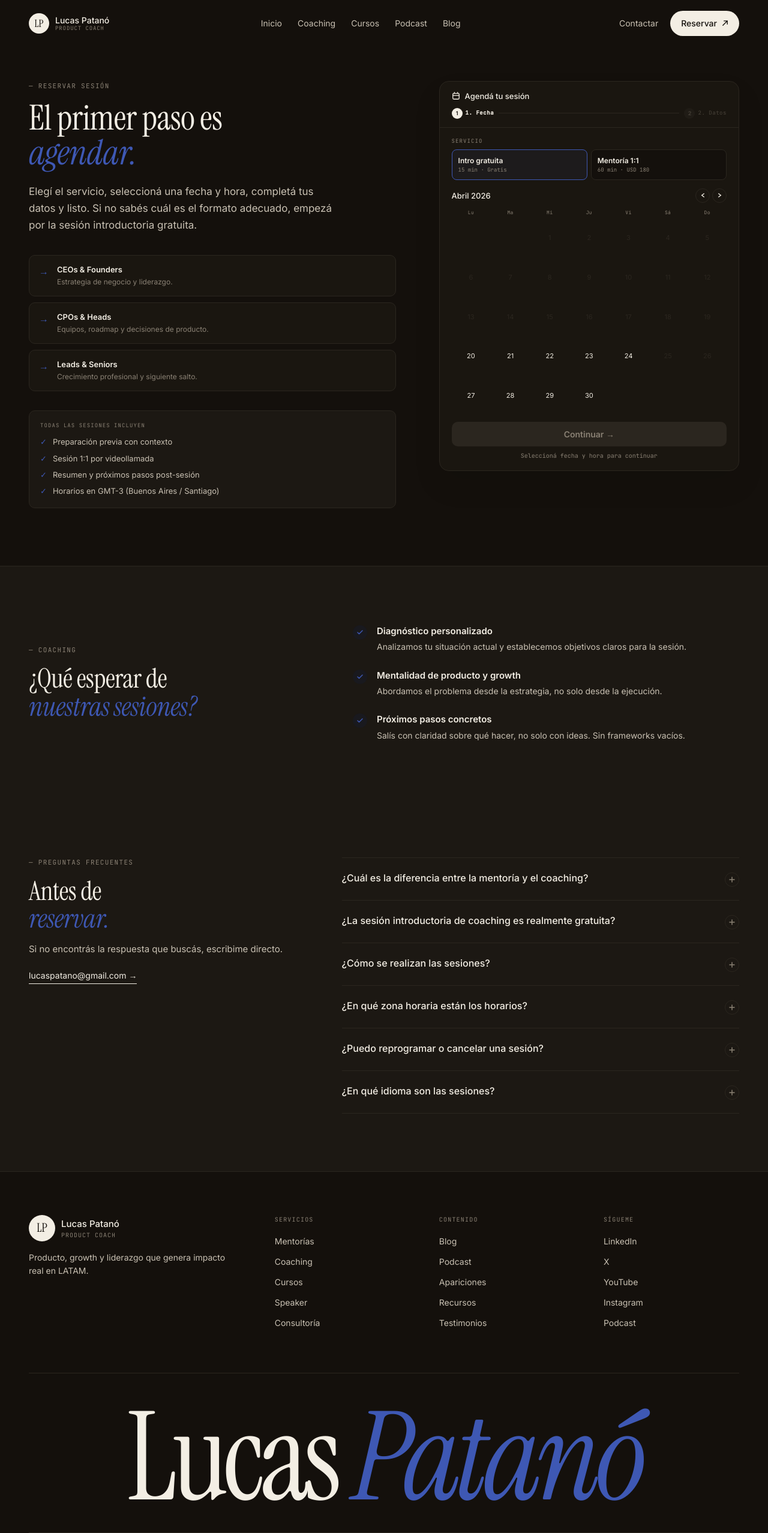
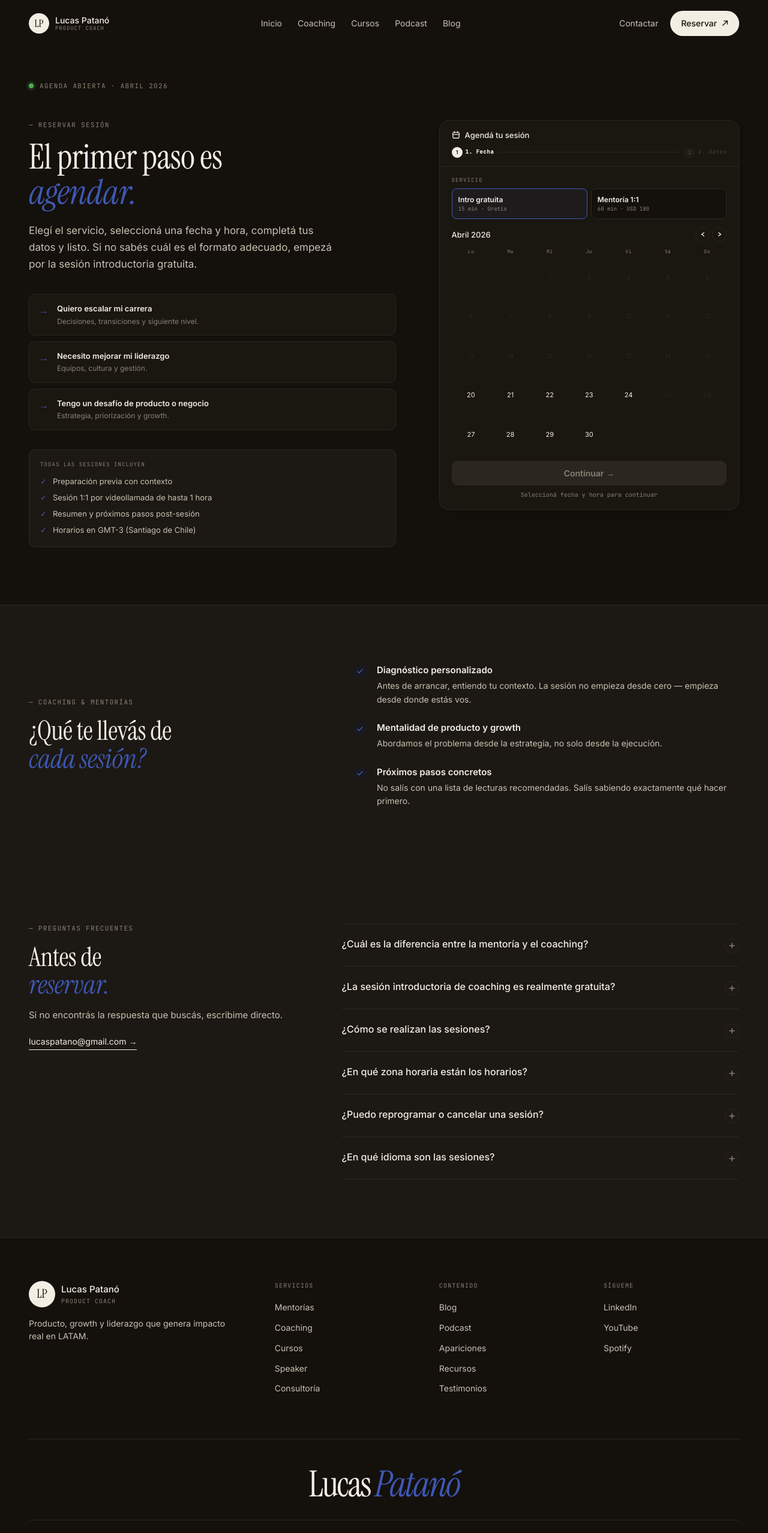
Before and after one commit to crisva/lucas-site, a Next.js app: page /reservar in a window 1280 px wide. Shown: the top 2555 px of the page at 60% size. Built offline with nearby package versions, Linux system fonts and the light colour scheme.

Commit message:
fix: ajustes About, Services, Footer y ReservarHero

```diff
--- a/components/Footer.tsx
+++ b/components/Footer.tsx
@@ -3,9 +3,31 @@
 import { useBreakpoint } from '@/hooks/useBreakpoint'
 
 const cols = [
-  { t: 'Servicios', l: ['Mentorías', 'Coaching', 'Cursos', 'Speaker', 'Consultoría'] },
-  { t: 'Contenido', l: ['Blog', 'Podcast', 'Apariciones', 'Recursos', 'Testimonios'] },
-  { t: 'Sígueme',   l: ['LinkedIn', 'X', 'YouTube', 'Instagram', 'Podcast'] },
+  {
+    t: 'Servicios', l: [
+      { label: 'Mentorías', href: '#' },
+      { label: 'Coaching', href: '#' },
+      { label: 'Cursos', href: '#' },
+      { label: 'Speaker', href: '#' },
+      { label: 'Consultoría', href: '#' },
+    ]
+  },
+  {
+    t: 'Contenido', l: [
+      { label: 'Blog', href: '#' },
+      { label: 'Podcast', href: '#' },
+      { label: 'Apariciones', href: '#' },
+      { label: 'Recursos', href: '#' },
+      { label: 'Testimonios', href: '#' },
+    ]
+  },
+  {
+    t: 'Sígueme', l: [
+      { label: 'LinkedIn', href: 'https://www.linkedin.com/in/lucaspatano/', external: true },
+      { label: 'YouTube', href: 'https://www.youtube.com/@hackeandoproductos', external: true },
+      { label: 'Spotify', href: 'https://open.spotify.com/show/6MSn0GCobgEfJNlddXg0eW', external: true },
+    ]
+  },
 ]
 
 export default function Footer() {
@@ -46,16 +68,24 @@ export default function Footer() {
               <div className="mono" style={{ fontSize: 10, color: 'var(--muted)', letterSpacing: '0.12em', textTransform: 'uppercase', marginBottom: 16 }}>{c.t}</div>
               <ul style={{ listStyle: 'none', padding: 0, margin: 0, display: 'flex', flexDirection: 'column', gap: 9 }}>
                 {c.l.map(item => (
-                  <li key={item}><a style={{ fontSize: 14, color: 'var(--ink-2)' }}>{item}</a></li>
+                  <li key={item.label}>
+                    <a
+                      href={item.href}
+                      {...('external' in item && item.external ? { target: '_blank', rel: 'noopener noreferrer' } : {})}
+                      style={{ fontSize: 14, color: 'var(--ink-2)' }}
+                    >
+                      {item.label}
+                    </a>
+                  </li>
                 ))}
               </ul>
             </div>
           ))}
         </div>
 
-        {/* Wordmark */}
+        {/* Wordmark — fijo en 60px */}
         <div style={{ borderTop: '1px solid var(--line)', padding: isMobile ? '32px 0 24px' : '48px 0 32px' }}>
-          <div className="serif" style={{ fontSize: 'clamp(52px, 16vw, 240px)', lineHeight: 0.9, letterSpacing: '-0.04em', textAlign: 'center' }}>
+          <div className="serif" style={{ fontSize: 60, lineHeight: 0.9, letterSpacing: '-0.04em', textAlign: 'center' }}>
             Lucas <em style={{ color: 'var(--accent)' }}>Patanó</em>
           </div>
         </div>
--- a/components/Numbers.tsx
+++ b/components/Numbers.tsx
@@ -5,7 +5,7 @@ import { useBreakpoint } from '@/hooks/useBreakpoint'
 const stats = [
   { v: '+15 años', l: 'Experiencia en producto y negocio digital' },
   { v: '+10.000', l: 'Seguidores en Linkedin' },
-  { v: '+50', l: 'Mentorías en LATAM' },
+  { v: '+60', l: 'Mentorías en LATAM' },
   { v: '+40', l: 'Charlas, entrevistas y apariciones' },
 ]
 
--- a/components/Services.tsx
+++ b/components/Services.tsx
@@ -114,9 +114,9 @@ const items = [
   {
     tag: 'Formación',
     t: 'Cursos',
-    d: 'Cohortes sincrónicas para PMs que quieren crecer o quienes quieren entrar al mundo del producto. Growth, UX, Liderazgo y Fintech. En asociación con Product Hub.',
-    meta: 'Ver próximas cohortes en Product Hub',
-    cta: 'Ver en Product Hub',
+    d: 'Cohortes sincrónicas para quienes quieren crecer o quieren entrar al mundo del product management. Clases con teoría, práctica y experiencia.',
+    meta: 'En asociación con Product Hub',
+    cta: 'Ver próximos cohortes',
     ctaHref: 'https://producthub.la',
   },
   {
--- a/components/WhyMe.tsx
+++ b/components/WhyMe.tsx
@@ -7,7 +7,7 @@ const rows = [
     n: '01',
     e: 'Experiencia real',
     k: 'Producto',
-    t: 'Empecé desde abajo. Llegué hasta arriba. Y sé lo que pasa en cada escalón.',
+    t: 'Empecé desde abajo. Llegué hasta arriba. Sé lo que pasa en cada escalón.',
     d: 'Comencé como Analista de Producto y fui pasando por todos los roles — Product Owner, PM, CPO — en corporaciones y startups. No adapto teorías: traigo lo que aprendí tomando decisiones reales en cada etapa.',
   },
   {
--- a/components/reservar/ReservarFAQ.tsx
+++ b/components/reservar/ReservarFAQ.tsx
@@ -6,27 +6,27 @@ import { useBreakpoint } from '@/hooks/useBreakpoint'
 const faqs = [
   {
     q: '¿Cuál es la diferencia entre la mentoría y el coaching?',
-    a: 'La mentoría 1:1 es una sesión puntual para resolver algo concreto — una decisión, una situación específica, un desbloqueo. El Product Coaching es un proceso de mediano o largo plazo con sesiones regulares, objetivos definidos y seguimiento. Si no sabés cuál necesitás, empezá por la sesión introductoria gratuita.',
+    a: 'La mentoría 1:1 es una sesión puntual para resolver algo concreto — una decisión, una situación específica, un desbloqueo. El Product Coaching es un proceso de mediano y largo plazo con sesiones regulares, objetivos definidos y seguimiento. Si no sabés cuál necesitás, empezá por la sesión introductoria gratuita.',
   },
   {
     q: '¿La sesión introductoria de coaching es realmente gratuita?',
-    a: 'Sí. Es una sesión de 15 minutos sin cargo y sin compromiso. El objetivo es que nos conozcamos, que cuentes tu situación y que veas si el proceso de coaching tiene sentido para vos.',
+    a: 'Sí, sin ningún compromiso. Son 15 minutos para conocernos, entender dónde estás y ver si tiene sentido arrancar juntos. No necesitás tarjeta ni datos de pago para agendarla.',
   },
   {
     q: '¿Cómo se realizan las sesiones?',
-    a: 'Todas las sesiones son por videollamada (Google Meet o Zoom). Al confirmar la reserva te llega un email con el link correspondiente.',
+    a: 'Todas las sesiones son por videollamada. Recibís el link de acceso al confirmar la reserva.',
   },
   {
     q: '¿En qué zona horaria están los horarios?',
-    a: 'Todos los horarios están en GMT-3 (Buenos Aires / Santiago de Chile). Si estás en otra zona horaria, convertí el horario antes de reservar.',
+    a: 'Los horarios están en GMT-3 (Santiago de Chile). Si estás en otro país, el calendario los adapta automáticamente a tu zona horaria local.',
   },
   {
     q: '¿Puedo reprogramar o cancelar una sesión?',
-    a: 'Sí, con al menos 24 horas de anticipación. Escribime directamente a lucaspatano@gmail.com o por WhatsApp para coordinar.',
+    a: 'Sí. Podés reprogramar hasta 24 horas antes de la sesión sin costo. Cancelaciones con menos de 24 horas de anticipación no tienen reembolso.',
   },
   {
     q: '¿En qué idioma son las sesiones?',
-    a: 'En español. Puedo hacer sesiones en inglés si es necesario, pero el foco está en la comunidad hispanohablante de LATAM.',
+    a: 'Las sesiones son en español.',
   },
 ]
 
@@ -85,7 +85,7 @@ export default function ReservarFAQ() {
                     transition: 'transform 0.2s',
                   }}>
                     <svg width="10" height="10" viewBox="0 0 10 10" fill="none">
-                      <path d="M5 1V9M1 5H9" stroke="currentColor" strokeWidth="1.5" strokeLinecap="round"/>
+                      <path d="M5 1V9M1 5H9" stroke="currentColor" strokeWidth="1.5" strokeLinecap="round" />
                     </svg>
                   </span>
                 </button>
--- a/components/reservar/ReservarHero.tsx
+++ b/components/reservar/ReservarHero.tsx
@@ -18,9 +18,9 @@ function getDiasDelMes(year: number, month: number) {
 }
 
 const audiencia = [
-  { t: 'CEOs & Founders', d: 'Estrategia de negocio y liderazgo.' },
-  { t: 'CPOs & Heads', d: 'Equipos, roadmap y decisiones de producto.' },
-  { t: 'Leads & Seniors', d: 'Crecimiento profesional y siguiente salto.' },
+  { t: 'Quiero escalar mi carrera', d: 'Decisiones, transiciones y siguiente nivel.' },
+  { t: 'Necesito mejorar mi liderazgo', d: 'Equipos, cultura y gestión.' },
+  { t: 'Tengo un desafío de producto o negocio', d: 'Estrategia, priorización y growth.' },
 ]
 
 const payMethods = [
@@ -66,6 +66,22 @@ export default function ReservarHero() {
   return (
     <section style={{ padding: isMobile ? '40px 0 64px' : '56px 0 96px' }}>
       <div className="wrap">
+
+        {/* Status row — mes y año actuales */}
+        <div style={{
+          display: 'flex',
+          justifyContent: isMobile ? 'flex-start' : 'space-between',
+          alignItems: 'center', marginBottom: isMobile ? 32 : 48, gap: 16, flexWrap: 'wrap',
+        }}>
+          <div style={{ display: 'flex', alignItems: 'center', gap: 10 }} className="mono">
+            <span style={{ width: 8, height: 8, borderRadius: 999, background: '#4CAF50', boxShadow: '0 0 0 4px rgba(76,175,80,0.15)', flexShrink: 0 }} />
+            <span style={{ fontSize: 11, color: 'var(--muted)', letterSpacing: '0.12em', textTransform: 'uppercase' }}>
+              Agenda abierta · {MESES[new Date().getMonth()]} {new Date().getFullYear()}
+            </span>
+          </div>
+
+        </div>
+
         <div style={{
           display: 'grid',
           gridTemplateColumns: isMobile ? '1fr' : isTablet ? '1fr' : '1.1fr 0.9fr',
@@ -105,9 +121,9 @@ export default function ReservarHero() {
               <ul style={{ listStyle: 'none', padding: 0, margin: 0, display: 'flex', flexDirection: 'column', gap: 7 }}>
                 {[
                   'Preparación previa con contexto',
-                  'Sesión 1:1 por videollamada',
+                  'Sesión 1:1 por videollamada de hasta 1 hora',
                   'Resumen y próximos pasos post-sesión',
-                  'Horarios en GMT-3 (Buenos Aires / Santiago)',
+                  'Horarios en GMT-3 (Santiago de Chile)',
                 ].map((item, i) => (
                   <li key={i} style={{ display: 'flex', gap: 10, alignItems: 'flex-start', fontSize: 13, color: 'var(--ink-2)' }}>
                     <span style={{ color: 'var(--accent)', flexShrink: 0 }}>✓</span>{item}
--- a/components/reservar/ReservarQueEsperar.tsx
+++ b/components/reservar/ReservarQueEsperar.tsx
@@ -3,9 +3,9 @@
 import { useBreakpoint } from '@/hooks/useBreakpoint'
 
 const items = [
-  { t: 'Diagnóstico personalizado', d: 'Analizamos tu situación actual y establecemos objetivos claros para la sesión.' },
+  { t: 'Diagnóstico personalizado', d: 'Antes de arrancar, entiendo tu contexto. La sesión no empieza desde cero — empieza desde donde estás vos.' },
   { t: 'Mentalidad de producto y growth', d: 'Abordamos el problema desde la estrategia, no solo desde la ejecución.' },
-  { t: 'Próximos pasos concretos', d: 'Salís con claridad sobre qué hacer, no solo con ideas. Sin frameworks vacíos.' },
+  { t: 'Próximos pasos concretos', d: 'No salís con una lista de lecturas recomendadas. Salís sabiendo exactamente qué hacer primero.' },
 ]
 
 export default function ReservarQueEsperar() {
@@ -21,9 +21,9 @@ export default function ReservarQueEsperar() {
           alignItems: 'center',
         }}>
           <div>
-            <div className="eyebrow" style={{ marginBottom: 16 }}>— Coaching</div>
+            <div className="eyebrow" style={{ marginBottom: 16 }}>— Coaching & Mentorías</div>
             <h2 className="serif" style={{ fontSize: isMobile ? 'clamp(32px, 8vw, 48px)' : 'clamp(36px, 3.5vw, 52px)', lineHeight: 1.05 }}>
-              ¿Qué esperar de<br /><em style={{ color: 'var(--accent)' }}>nuestras sesiones?</em>
+              ¿Qué te llevás de<br /><em style={{ color: 'var(--accent)' }}>cada sesión?</em>
             </h2>
           </div>
           <div style={{ display: 'flex', flexDirection: 'column', gap: 24 }}>
@@ -36,7 +36,7 @@ export default function ReservarQueEsperar() {
                   marginTop: 2,
                 }}>
                   <svg width="10" height="8" viewBox="0 0 10 8" fill="none">
-                    <path d="M1 4L3.5 6.5L9 1" stroke="var(--accent)" strokeWidth="1.5" strokeLinecap="round" strokeLinejoin="round"/>
+                    <path d="M1 4L3.5 6.5L9 1" stroke="var(--accent)" strokeWidth="1.5" strokeLinecap="round" strokeLinejoin="round" />
                   </svg>
                 </div>
                 <div>
```
Also changed, not shown: components/About.tsx (+12 -7 lines), components/Hero.tsx (+1 -16 lines).
